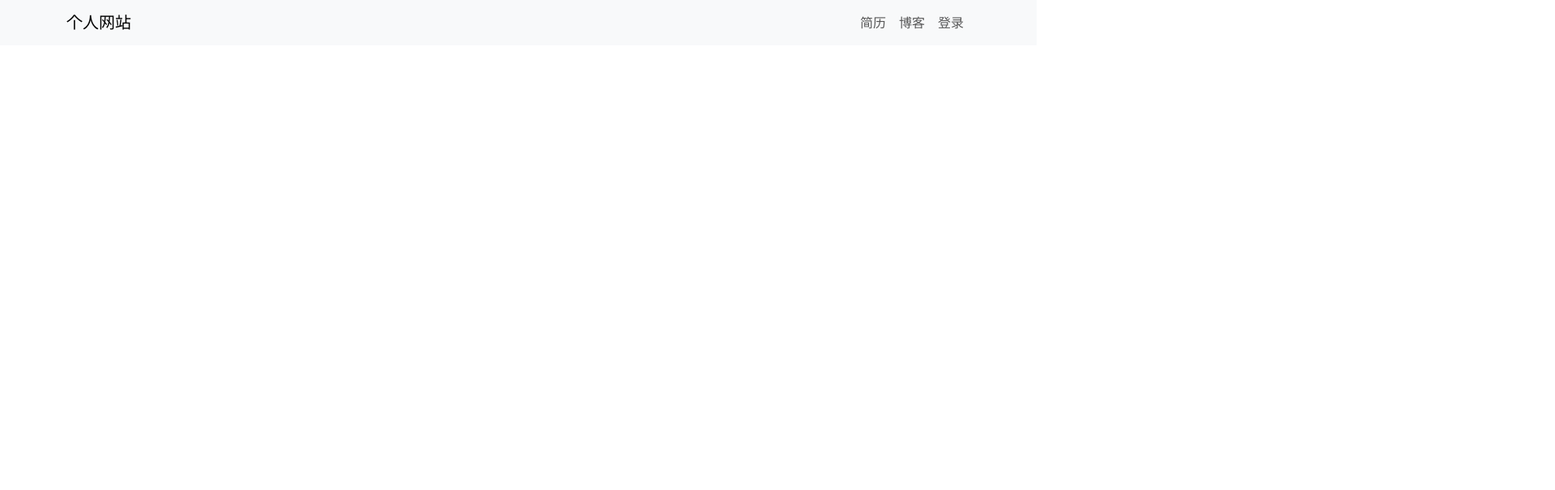
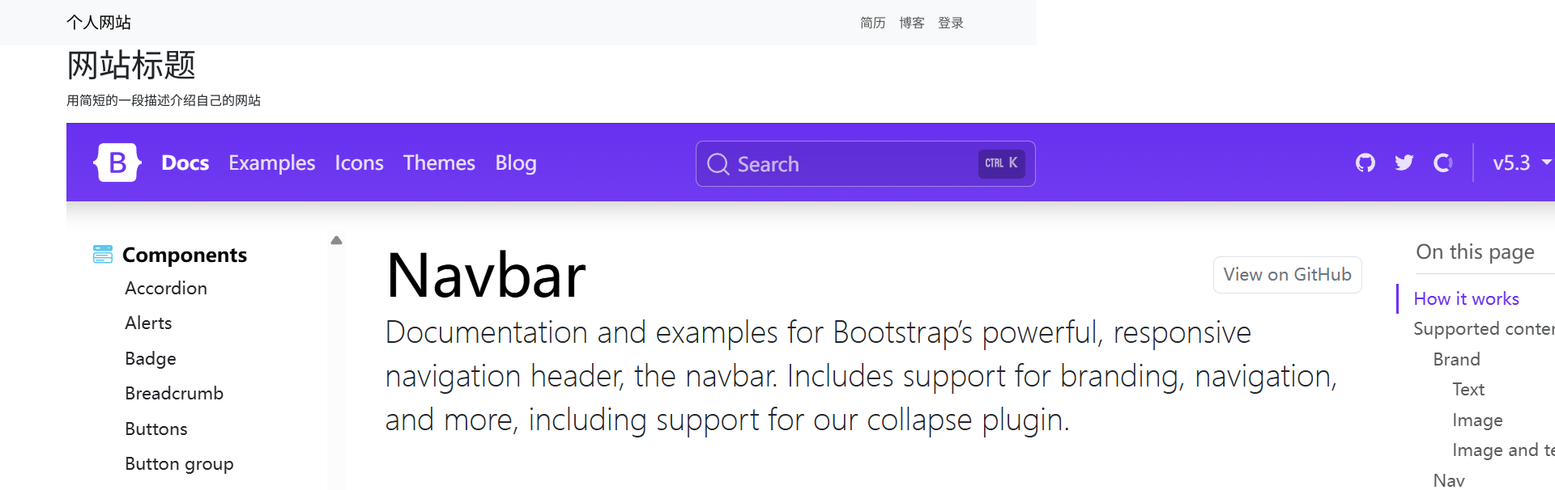
Before and after one commit to zxh111222/static-template, a plain HTML site: page index.html in a window 1280 px wide. Shown: the top 606 px of the page at 81% size, 1920 px wide, since content can reach past the window. Drawn offline with Linux system fonts and the light colour scheme.

Commit message:
添加主内容区

```diff
--- a/index.html
+++ b/index.html
@@ -30,6 +30,15 @@
 </nav>
 
 
+<!-- 主内容区 -->
+<div class="container">
+    <h1>网站标题</h1>
+    <p>用简短的一段描述介绍自己的网站</p>
+    <div class="image-preview">
+        <img src="./img/img.png" alt="测试图">
+    </div>
+</div>
+
 
 <script src="vendor/bootstrap-5.3.3/bootstrap.min.js"></script>
 </body>
```
Also changed, not shown: img/img.png (added).
